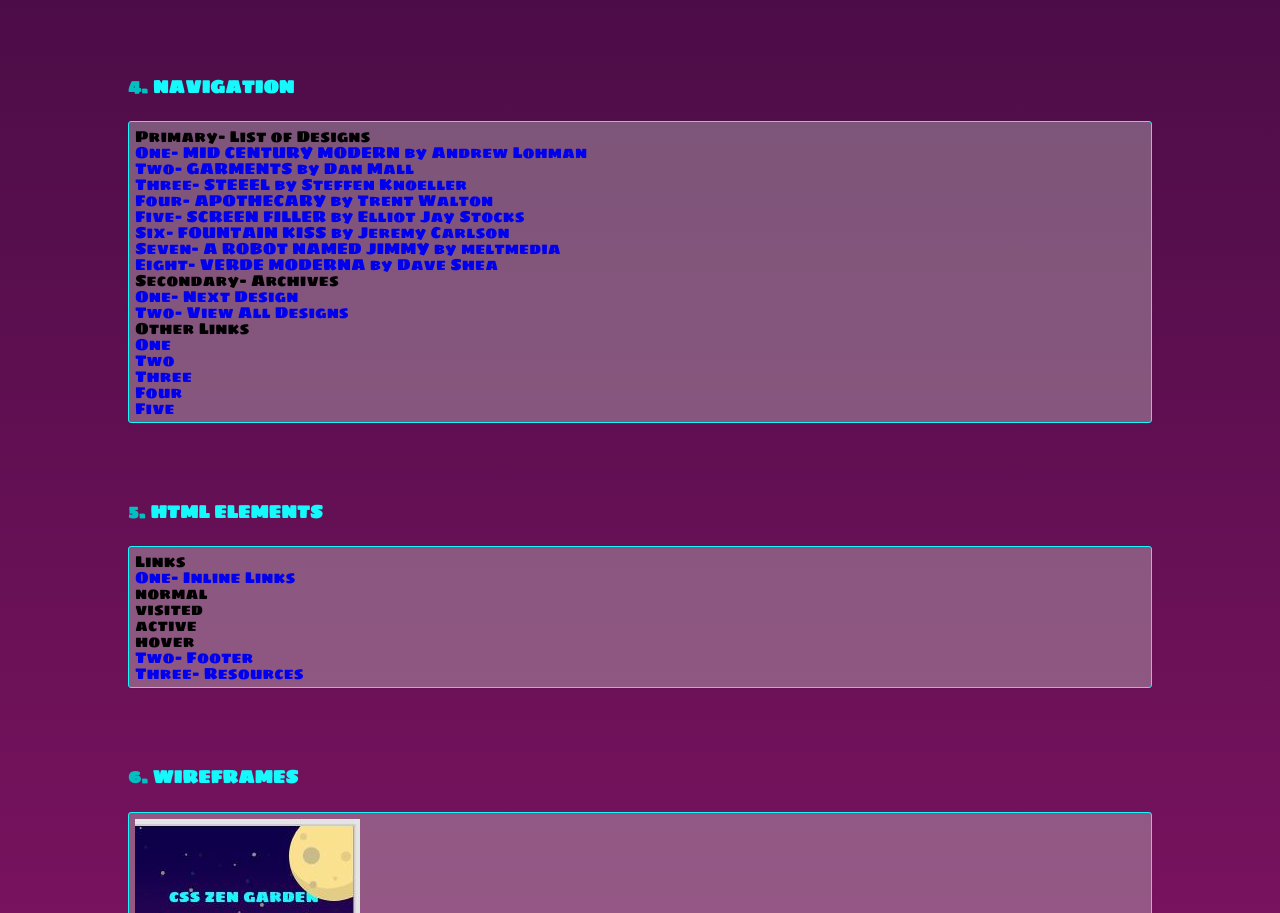
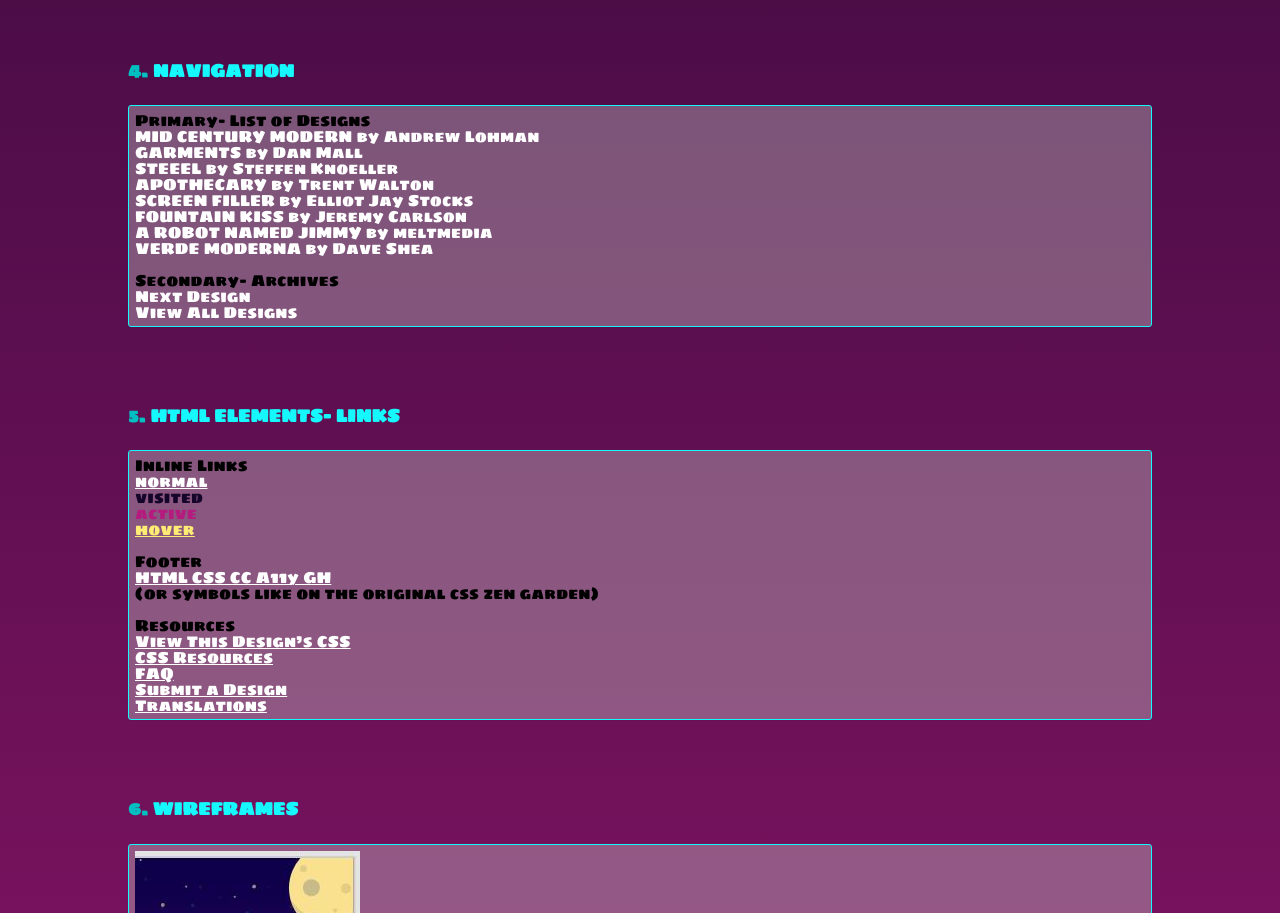
Before and after one commit to ashleyrigby/csszengarden, a website built with Parcel: page style-guide-template/src/index.html in a window 1280 px wide. Shown: the part 1126-2039 px from the top of the page. Built offline with nearby package versions, Linux system fonts and the light colour scheme.

Commit message:
navigation styles and link styles

```diff
--- a/style-guide-template/src/index.html
+++ b/style-guide-template/src/index.html
@@ -53,15 +53,15 @@
         <h2>Colors</h2>
 
         <ul>
-          <li class="cd-box"><div class="cd-color-swatch"></div> #16052a </li>
+          <li class="cd-box"><div class="cd-color-swatch"></div></li>
 
-          <li class="cd-box"><div class="cd-color-swatch"></div> #230f43 </li>
+          <li class="cd-box"><div class="cd-color-swatch"></div></li>
 
-          <li class="cd-box"><div class="cd-color-swatch"></div> #0e004c </li>
+          <li class="cd-box"><div class="cd-color-swatch"></div></li>
 
-          <li class="cd-box"><div class="cd-color-swatch"></div> #0e2760 </li>
+          <li class="cd-box"><div class="cd-color-swatch"></div></li>
 
-          <li class="cd-box"><div class="cd-color-swatch"></div> #f9e190 </li>
+          <li class="cd-box"><div class="cd-color-swatch"></div></li>
         </ul>
       </section>
 
@@ -87,55 +87,61 @@
             <h3>Primary- List of Designs</h3>
             <nav class="cd-primary-nav">
               <ul>
-                <li><a href="#">One- MID CENTURY MODERN by Andrew Lohman</a></li>
-                <li><a href="#">Two- GARMENTS by Dan Mall</a></li>
-                <li><a href="#">Three- STEEEL by Steffen Knoeller</a></li>
-                <li><a href="#">Four- APOTHECARY by Trent Walton</a></li>
-                <li><a href="#">Five- SCREEN FILLER by Elliot Jay Stocks</a></li>
-                <li><a href="#">Six- FOUNTAIN KISS by Jeremy Carlson</a></li>
-                <li><a href="#">Seven- A ROBOT NAMED JIMMY by meltmedia</a></li>
-                <li><a href="#">Eight- VERDE MODERNA by Dave Shea</a></li>
+                <li><a href="#">MID CENTURY MODERN by Andrew Lohman</a></li>
+                <li><a href="#">GARMENTS by Dan Mall</a></li>
+                <li><a href="#">STEEEL by Steffen Knoeller</a></li>
+                <li><a href="#">APOTHECARY by Trent Walton</a></li>
+                <li><a href="#">SCREEN FILLER by Elliot Jay Stocks</a></li>
+                <li><a href="#">FOUNTAIN KISS by Jeremy Carlson</a></li>
+                <li><a href="#">A ROBOT NAMED JIMMY by meltmedia</a></li>
+                <li><a href="#">VERDE MODERNA by Dave Shea</a></li>
               </ul>
             </nav>
           </div>
+          <br>
           <div>
             <h3>Secondary- Archives</h3>
             <nav class="cd-secondary-nav">
               <ul>
-                <li><a href="#">One- Next Design</a></li>
-                <li><a href="#">Two- View All Designs</a></li>
+                <li><a href="#">Next Design</a></li>
+                <li><a href="#">View All Designs</a></li>
               </ul>
             </nav>
-          </div>
-          <div>
-            <h3>Other Links</h3>
-            <ul>
-              <li><a href="#">One</a></li>
-              <li><a href="#">Two</a></li>
-              <li><a href="#">Three</a></li>
-              <li><a href="#">Four</a></li>
-              <li><a href="#">Five</a></li>
-            </ul>
           </div>
         </div>
       </section>
 
       <section id="elements" class="cd-elements">
-        <h2>HTML Elements</h2>
+        <h2>HTML Elements- Links</h2>
         <div class="cd-box">
           <div>
-            <h3>Links</h3>
+            <h3></h3>
             <ul>
-              <li><a href="#">One- Inline Links</a>
+              <li><a href="#">Inline Links</a>
                 <ul>
-                  <li>normal</li>
-                  <li>visited</li>
-                  <li>active</li>
-                  <li>hover</li>
+                  <li class="link-normal">normal</li>
+                  <li class="link-visited">visited</li>
+                  <li class="link-active">active</li>
+                  <li class="link-hover">hover</li>
                 </ul>
               </li>
-              <li><a href="#">Two- Footer</a></li>
-              <li><a href="#">Three- Resources</a></li>
+              <br>
+              <li><a href="#">Footer</a>
+                <ul>
+                  <li class="footer-validate">HTML CSS CC A11y GH</li>
+                  <li>(or symbols like on the original css zen garden)</li>
+                </ul>
+              </li>
+              <br>
+              <li><a href="#" >Resources</a>
+                <ul>
+                  <li class="resources-li">View This Design’s CSS</li>
+                  <li class="resources-li">CSS Resources</li>
+                  <li class="resources-li">FAQ</li>
+                  <li class="resources-li">Submit a Design</li>
+                  <li class="resources-li">Translations</li>
+                </ul>
+              </li>
             </ul>
           </div>
         </div>
--- /dev/null
+++ b/style-guide-template/src/scss/partials/elements-links.scss
@@ -0,0 +1,31 @@
+.cd-elements a{
+    color: black;
+}
+
+.link-normal {
+    color: $color-5;
+    text-decoration: underline;
+}
+
+.link-visited {
+    color: $color-1;
+}
+
+.link-active {
+    color: $color-2;
+}
+
+.link-hover{
+    color: $color-3;
+    text-decoration: underline;
+}
+
+.footer-validate {
+    color: $color-5;
+    text-decoration: underline;
+}
+
+.resources-li {
+    color: $color-5;
+    text-decoration: underline;
+}
--- a/style-guide-template/src/scss/partials/navigation.scss
+++ b/style-guide-template/src/scss/partials/navigation.scss
@@ -84,3 +84,9 @@
     }
   }
 }
+
+.cd-navigation {
+  a {
+    color: $color-5;
+  }
+}
--- a/style-guide-template/src/scss/style-guide.scss
+++ b/style-guide-template/src/scss/style-guide.scss
@@ -4,6 +4,7 @@
 @import 'partials/color-palette';
 @import 'partials/typography';
 @import 'partials/navigation';
+@import 'partials/elements-links';
 
 
 /* --------------------------------
```
Also changed, not shown: style-guide-template/src/scss/partials/other-links.scss (deleted).
